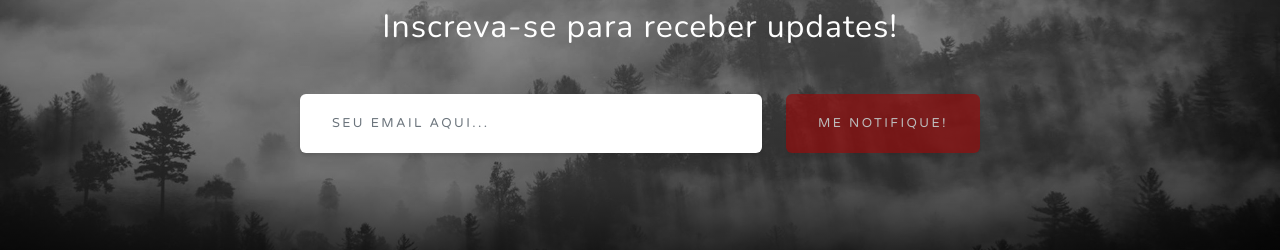
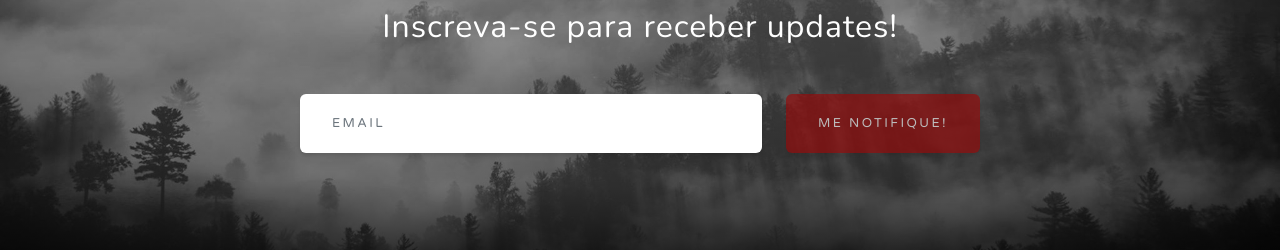
Before and after one commit to viviangbrito/Engenharia-de-Software, a plain HTML site: page index.html in a window 1280 px wide. Shown: the part 2887-3137 px from the top of the page. Drawn offline with nearby package versions, Linux system fonts and the light colour scheme.

Commit message:
Update index.html

```diff
--- a/index.html
+++ b/index.html
@@ -222,7 +222,7 @@
                         <form class="form-signup" id="contactForm" data-sb-form-api-token="API_TOKEN">
                             <!-- Email address input-->
                             <div class="row input-group-newsletter">
-                                <div class="col"><input class="form-control" id="emailAddress" type="email" placeholder="Seu email aqui..." aria-label="Seu email aqui" data-sb-validations="required,email" /></div>
+                                <div class="col"><input class="form-control" id="emailAddress" type="email" placeholder="Email" aria-label="Email" data-sb-validations="required,email" /></div>
                                 <div class="col-auto"><button class="btn btn-primary disabled" id="submitButton" type="submit">Me notifique!</button></div>
                             </div>
                         <div class="invalid-feedback mt-2" data-sb-feedback="emailAddress:required">Email é obrigatório.</div>
```
